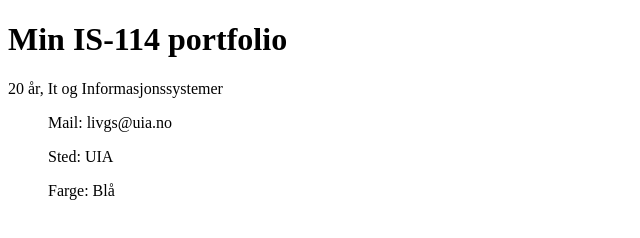
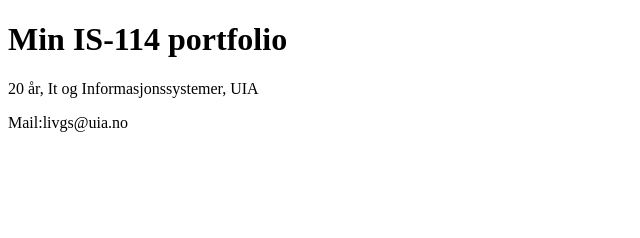
Before and after one commit to livgs/skole, a plain HTML site: page docs/index.html in a window 1280 px wide. Shown: the whole page, without its empty margins (0-640 px from the left). Drawn offline with Linux system fonts and the light colour scheme.

Commit message:
Update index.html

```diff
--- a/docs/index.html
+++ b/docs/index.html
@@ -7,11 +7,7 @@
 </head>
 <body>
   <h1>Min IS-114 portfolio</h1>
-  <p>20 år, It og Informasjonssystemer</p>
-  <ul>
-    <p>Mail: livgs@uia.no</p>
-    <p>Sted: UIA</p>
-    <p>Farge: Blå</p>
-  </ul>
-</body>
+  <p>20 år, It og Informasjonssystemer, UIA</p>
+  <p>Mail:livgs@uia.no</p>
+  </body>
 </html>
```
